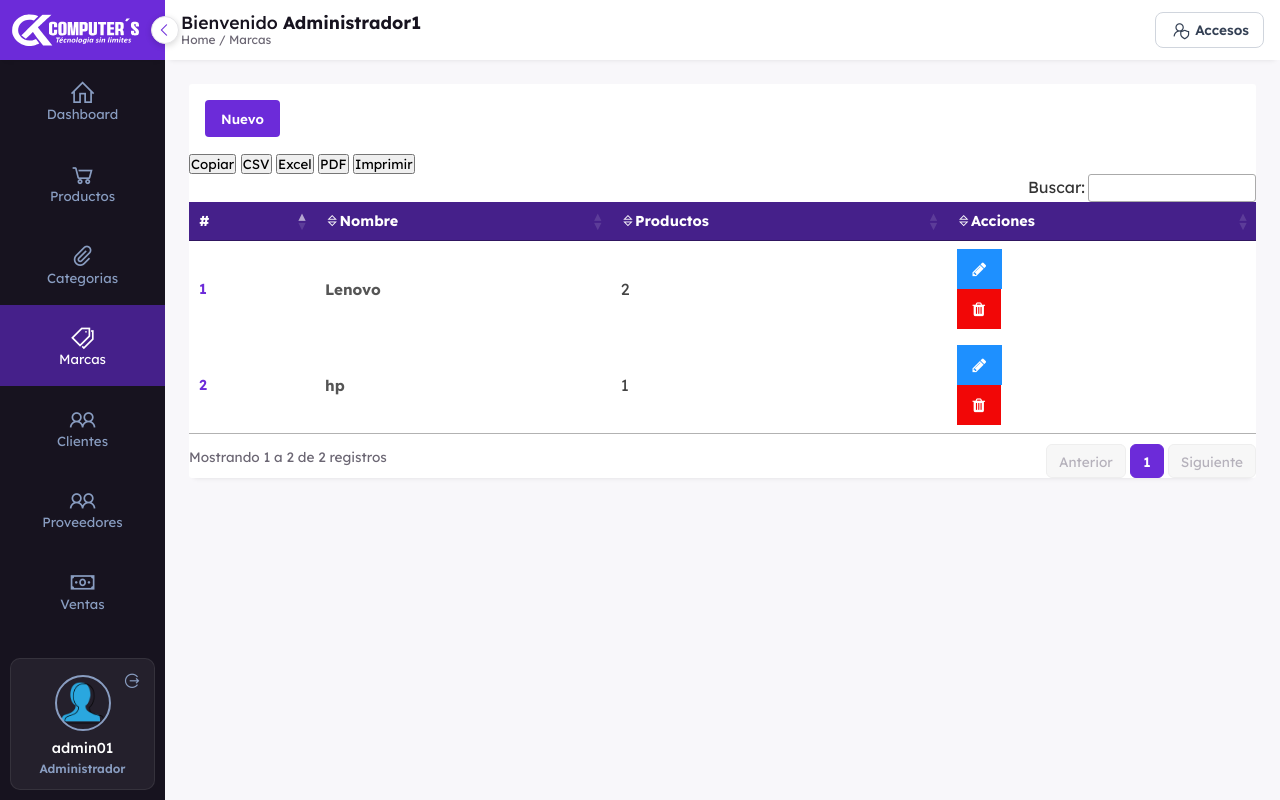
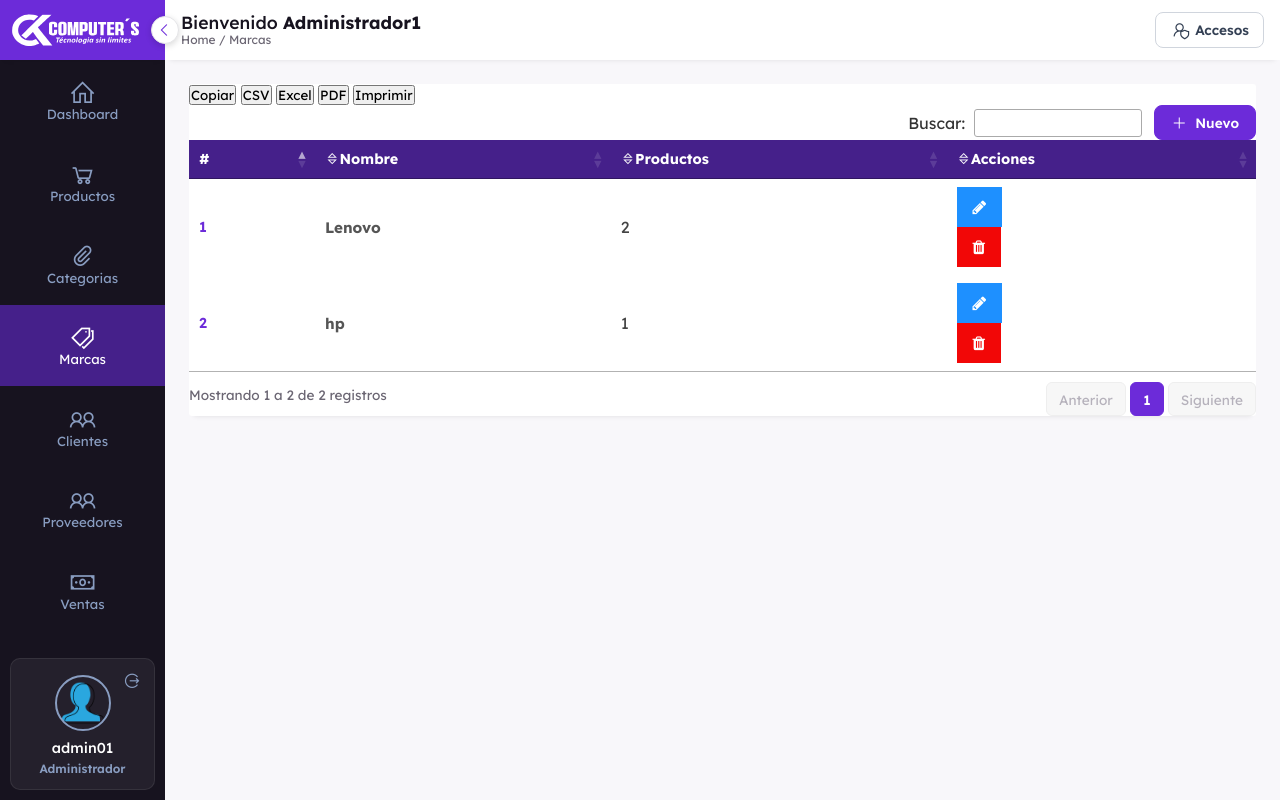
Before and after one commit to brandoncava/proyecto-titulacion, a PHP site: page /ckcomputers_system/frontend/marcas/mostrar.php in a window 1280 px wide. Run offline with PHP 8.4, Linux system fonts and the light colour scheme; a user stored in the database is signed in; data comes from the database, SQL or seed files in the repository; some libraries are stand-ins or nearby versions.

Commit message:
El boton Nuevo pasa a la barra de la tabla, junto al buscador

```diff
--- a/backend/css/tablas.css
+++ b/backend/css/tablas.css
@@ -66,3 +66,25 @@
         justify-content: center;
     }
 }
+
+/* ---------- Barra de la tabla: buscador y boton "Nuevo" en la misma linea ---------- */
+.dataTables_wrapper .dataTables_filter {
+    display: flex;
+    align-items: center;
+    justify-content: flex-end;
+    flex-wrap: wrap;
+    gap: 12px;
+}
+.dataTables_wrapper .dataTables_filter label {
+    display: flex;
+    align-items: center;
+    gap: 6px;
+}
+.dataTables_wrapper .btn-nuevo {
+    order: 2;               /* a la derecha del buscador */
+    padding: 8px 16px;
+    font-size: .85rem;
+}
+.dataTables_wrapper .btn-nuevo span {
+    font-size: 1rem;
+}
--- a/backend/js/tablas.js
+++ b/backend/js/tablas.js
@@ -62,11 +62,23 @@
     };
 
     $(function () {
-        $('#example').DataTable({
+        var tabla = $('#example');
+        var dt = tabla.DataTable({
             dom: 'Bfrtip',
             language: idioma,
             pagingType: 'simple_numbers',
             buttons: ['copy', 'csv', 'excel', botonPdf, 'print']
         });
+
+        // el boton "Nuevo" de la pagina pasa a la barra de la tabla, junto al buscador,
+        // en vez de ocupar una fila entera para el solo
+        var nuevo = tabla.closest('.records').find('.record-header .add button').first();
+        if (tabla.length && nuevo.length) {
+            var cabecera = nuevo.closest('.record-header');
+            nuevo.removeAttr('style').addClass('btn-primario btn-nuevo')
+                 .prepend('<span class="las la-plus"></span> ');
+            $(dt.table().container()).find('.dataTables_filter').prepend(nuevo);
+            cabecera.remove();
+        }
     });
 })(jQuery);
--- a/frontend/garantias/mostrar.php
+++ b/frontend/garantias/mostrar.php
@@ -107,7 +107,7 @@ require __DIR__ . '/../layout/cabecera.php';
                         </tbody>
                     </table>
 <?php else: ?>
-                    <p class="sin-datos">No hay órdenes de garantía <?php echo $filtro === 'todas' ? '' : 'con este filtro'; ?>.</p>
+                    <p class="sin-datos">No hay órdenes de garantía<?php echo $filtro === 'todas' ? '' : ' con este filtro'; ?>.</p>
 <?php endif; ?>
                 </div>
             </div>
```
